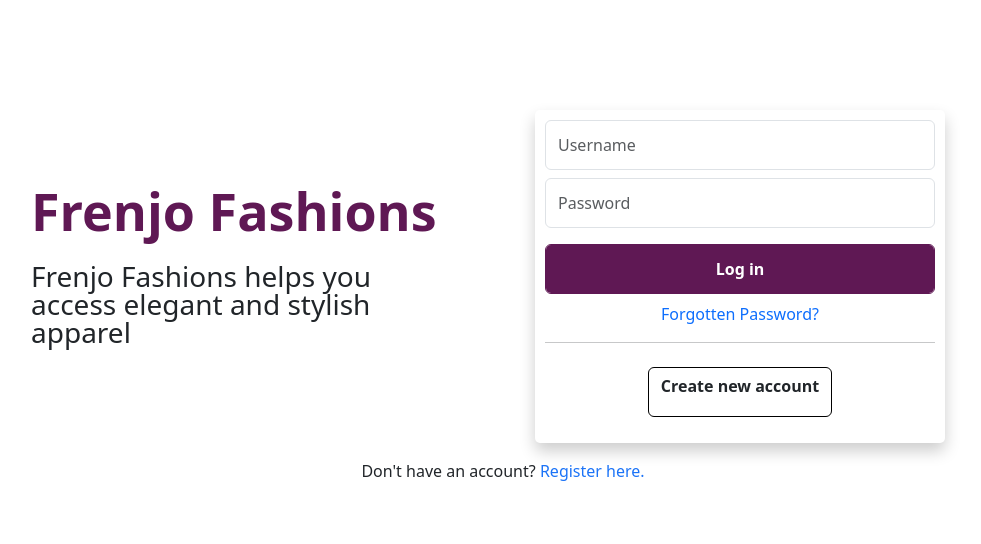
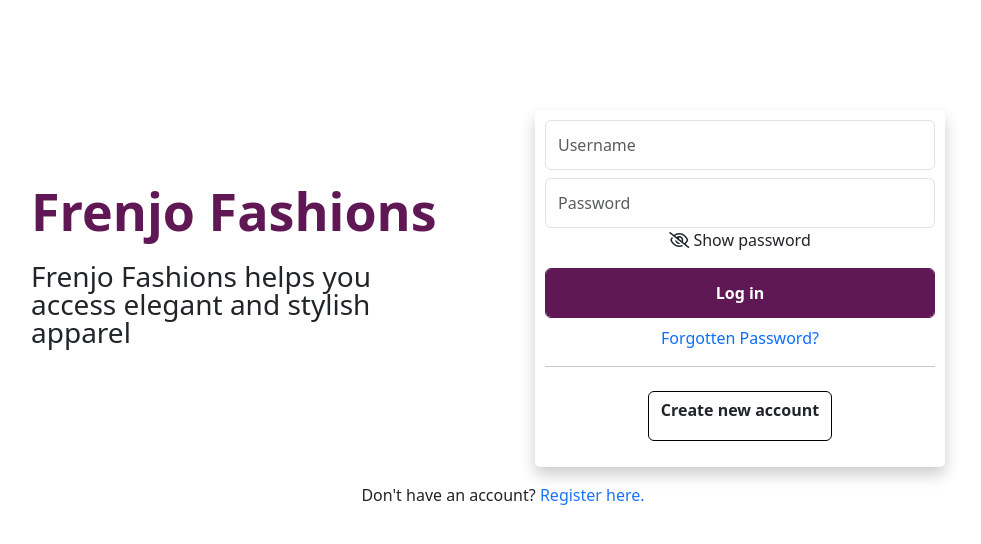
Before and after one commit to Brendafrenjo/e-commerce-app, a React (Create React App) app: page /authentication-container in a window 1280 px wide. Shown: the top 544 px of the page, without its empty margins (137-1118 px from the left). Built offline with nearby package versions, Linux system fonts and the light colour scheme.

Commit message:
Added visible and invisible password

```diff
--- a/src/LogIn.js
+++ b/src/LogIn.js
@@ -7,6 +7,7 @@ export default function LogIn() {
   const [signInInfo, setSignInInfo] = useState({
     signInUsername: "",
     signInPassword: "",
+    showPassword: false,
   });
 
   const navigate = useNavigate();
@@ -15,6 +16,10 @@ export default function LogIn() {
     const { name, value } = e.target;
     setSignInInfo({ ...signInInfo, [name]: value });
   }
+
+  const handleTogglePasswordVisibility = () => {
+    setSignInInfo({ ...signInInfo, showPassword: !signInInfo.showPassword });
+  };
 
   const handleSignIn = () => {
     const { signInUsername, signInPassword } = signInInfo;
@@ -64,15 +69,35 @@ export default function LogIn() {
                 required
               />
               <input
-                type="password"
+                type={signInInfo.showPassword ? "text" : "password"}
                 id="signInPassword"
                 name="signInPassword"
                 placeholder="Password"
+                minLength="6"
+                maxLength="12"
                 className="form-control log-in-form mt-2"
                 onChange={handleSignInInfoChange}
                 value={signInInfo.signInPassword}
                 required
               />
+              <span
+                className={`password-toggle-icon ${
+                  signInInfo.showPassword ? "visible" : "hidden"
+                }`}
+                onClick={handleTogglePasswordVisibility}
+              >
+                {signInInfo.showPassword ? (
+                  <>
+                    <i className="fa-regular fa-eye"></i>
+                    <span>Hide password</span>
+                  </>
+                ) : (
+                  <>
+                    <i className="fa-regular fa-eye-slash"></i>{" "}
+                    <span>Show password</span>
+                  </>
+                )}
+              </span>
               <button
                 className="btn btn-log-in mt-3 mb-2 form-control log-in"
                 type="button"
```
